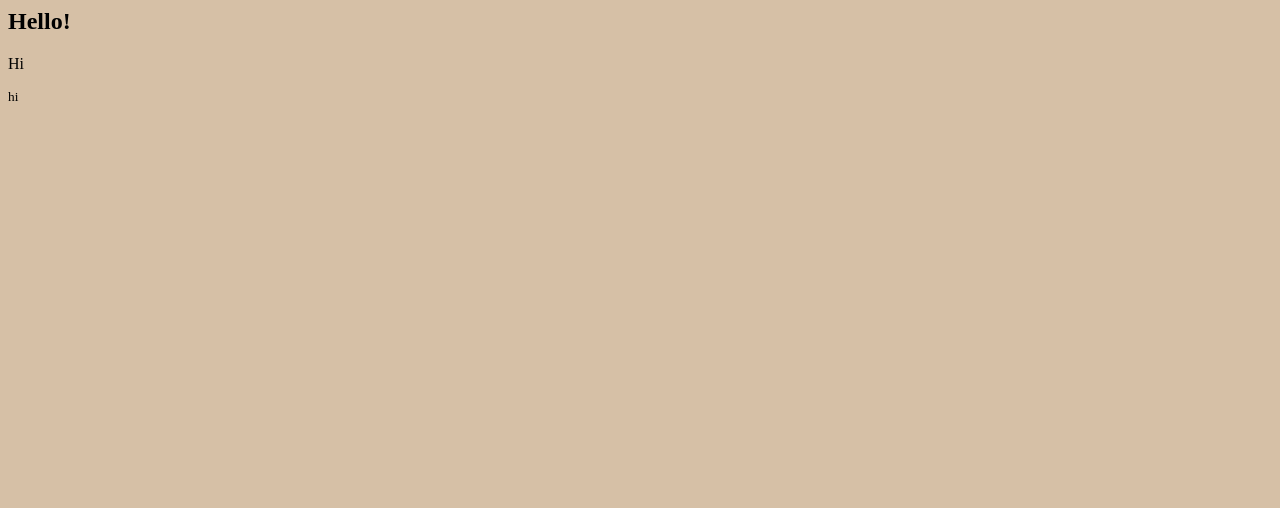
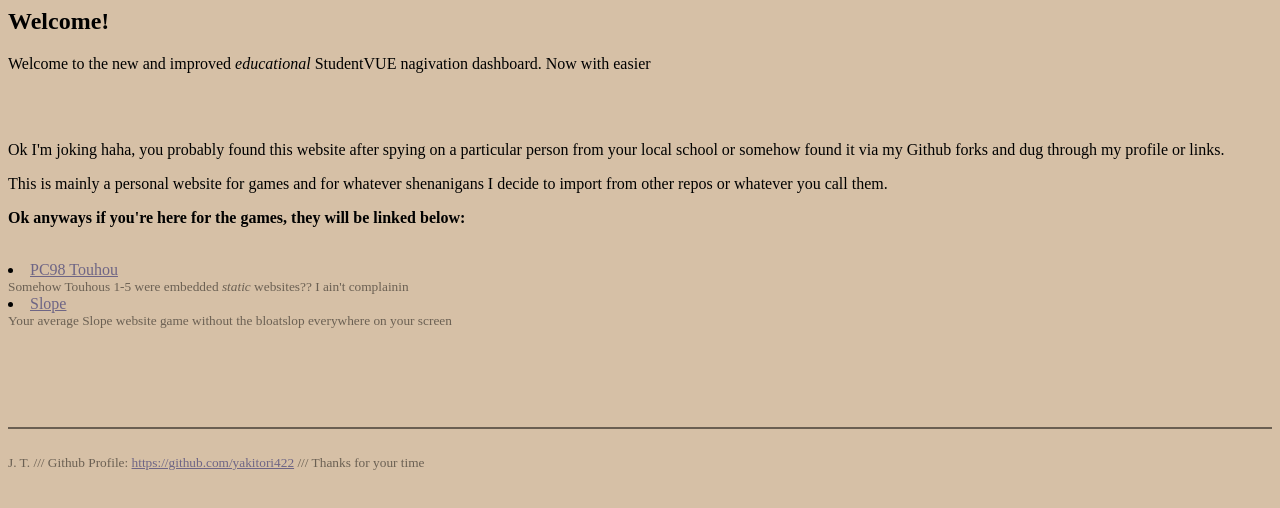
Before and after one commit to yakitori422/yakitori422.github.io, a plain HTML site: page index.html in a window 1280 px wide. Drawn offline with Linux system fonts and the light colour scheme.

Commit message:
Update index.html

```diff
--- a/index.html
+++ b/index.html
@@ -1,12 +1,35 @@
 <html>
     <head>
-      <title>Yakitori</title>
+      <title>StudentVUE</title>
+        <style>
+        a:link, a:visited {
+            color: rgb(110, 101, 133);
+        }
+        sub {
+          color: rgba(0, 0, 0, 0.5);
+        }
+        hr {
+          background-color: rgba(0, 0, 0, 0.5);
+          border: none;
+          height: 2px;
+        }
+        </style>
     </head>
 
     <body style="background-color: rgb(214, 192, 166);">
-      <h2>Hello!</h2>
-      <p>Hi</p>
-      <sub>hi</sub>
+      <h2>Welcome!</h2>
+      <p>Welcome to the new and improved <i>educational</i> StudentVUE nagivation dashboard. Now with easier</p>
+      <br><br>
+      <p>Ok I'm joking haha, you probably found this website after spying on a particular person from your local school or somehow found it via my Github forks and dug through my profile or links.</p>
+      <p>This is mainly a personal website for games and for whatever shenanigans I decide to import from other repos or whatever you call them.</p>
+      <p><b>Ok anyways if you're here for the games, they will be linked below:</b></p>
+      <br>
+      <li><a href="https://yakitori422.github.io/pc98th">PC98 Touhou</a></li><sub>Somehow Touhous 1-5 were embedded <i>static</i> websites?? I ain't complainin</sub>
+      <li><a href="https://yakitori422.github.io/sloppe">Slope</a></li><sub>Your average Slope website game without the bloatslop everywhere on your screen</sub>
+
+
+      <br><br><br><br><br><br><hr><br>
+      <sub>J. T.   ///   Github Profile: <a href="https://github.com/yakitori422">https://github.com/yakitori422<a>   ///   Thanks for your time</sub>
 
     </body>
 </html>
```
